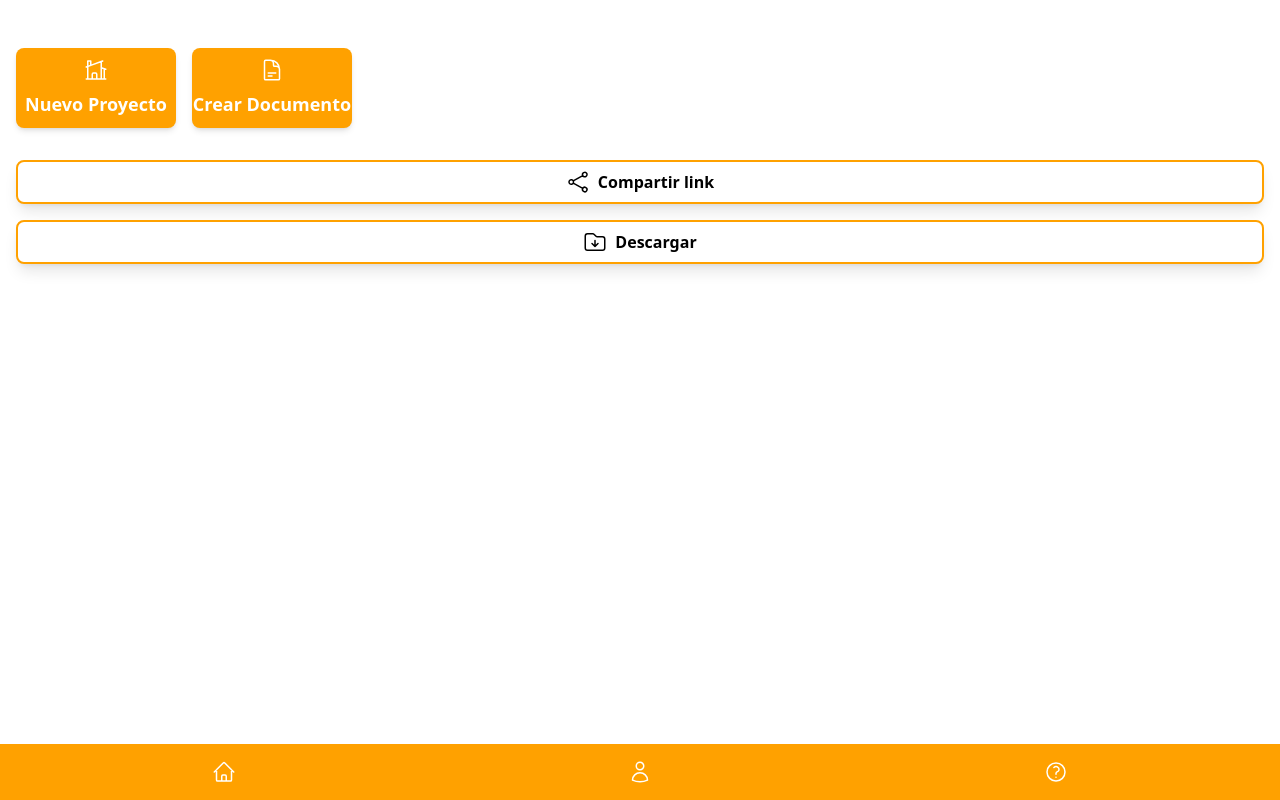
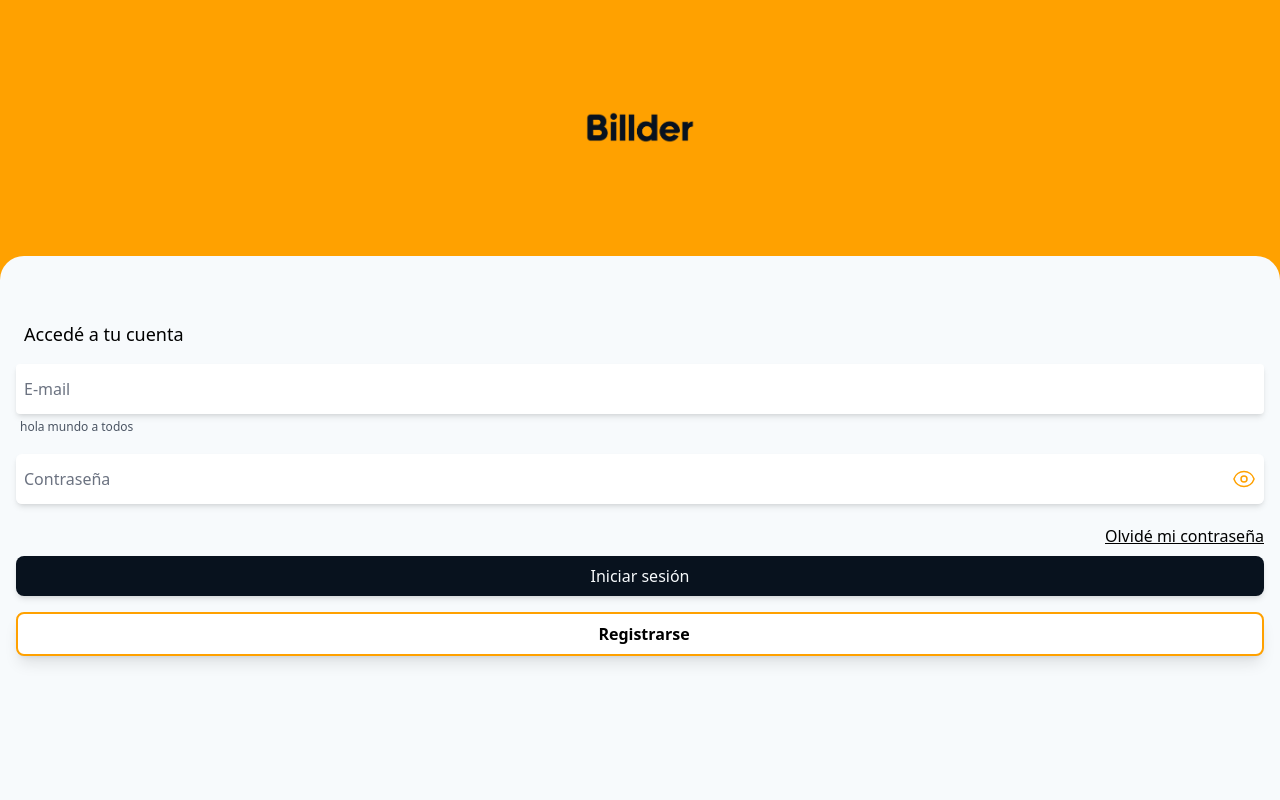
Before and after one commit to igrowker/i003-billder-front, a React (Vite) app: page /auth/login in a window 1280 px wide. Built offline with nearby package versions, Linux system fonts and the light colour scheme.

Commit message:
App routes creada

```diff
--- a/src/App.tsx
+++ b/src/App.tsx
@@ -1,86 +1,8 @@
-import { Routes, Route, useNavigate } from "react-router-dom";
-import Reusablebutton from "./ui/components/buttons/ReusableButton";
-import Modal from "./ui/components/modals/Modal";
-import { DocIcon, NewProjectIcon } from "./assets/icons/IconsActionCard";
-import ActionCard from "./ui/components/buttons/ActionCard";
+import { AppRouter } from "./router/AppRouter"
 
-import BottomNavBar from "./ui/components/buttons/BottomNavBar";
-import { useState } from "react";
-import ReusableButton from "./ui/components/buttons/ReusableButton";
-import OutlineButton from "./ui/components/buttons/OutlineButton";
-import { DownloadIcon, ShareIcon } from "./assets/icons/IconOutlineButton";
-import NewPage from "./auth/pages/NewPage";
 
-function App() {
-  const navigate = useNavigate();
-  const [isModalOpen, setModalOpen] = useState(false);
-
-  const openModal = () => setModalOpen(true);
-  const closeModal = () => setModalOpen(false);
-
+export const App = () => {
   return (
-    <>
-      <div className="container mx-auto p-4">
-        <Routes>
-          <Route
-            path="/"
-            element={
-              <>
-                <h1>Página principal</h1>
-                <Reusablebutton
-                  text="Ir a página nueva"
-                  onClick={() => navigate("/nueva-pagina")}
-                />
-                <button
-                  onClick={openModal}
-                  className="mt-4 bg-blue-500 text-white px-4 py-2 rounded"
-                >
-                  Abrir Modal
-                </button>
-              </>
-            }
-          />
-          <Route path="/nueva-pagina" element={<NewPage />} />
-        </Routes>
-      </div>
-      <div className="flex space-x-4 p-4">
-        <ActionCard
-          icon={<NewProjectIcon />}
-          label="Nuevo Proyecto"
-          onClick={() => alert("Nuevo proyecto clickeado")}
-        />
-        <ActionCard
-          icon={<DocIcon />}
-          label="Crear Documento"
-          onClick={() => alert("Crear documento")}
-        />
-      </div>
-      <div className="flex flex-col space-y-4 p-4">
-        <OutlineButton
-          icon={<ShareIcon />}
-          label="Compartir link"
-          onClick={() => alert("Link compartido")}
-        />
-        <OutlineButton
-          icon={<DownloadIcon />}
-          label="Descargar"
-          onClick={() => alert("Descarga iniciada")}
-        />
-      </div>
-      <BottomNavBar />
-      <Modal
-        isOpen={isModalOpen}
-        title="Título del Modal"
-        content={<p>Este es un contenido</p>}
-        footer={
-          <div className="flex flex-col w-full gap-3 shadow-md">
-            <ReusableButton text={"Cerrar"} onClick={closeModal} />
-            <ReusableButton text={"Confirmar"} onClick={closeModal} />
-          </div>
-        }
-      />
-    </>
-  );
+    <AppRouter/>
+  )
 }
-
-export default App;
--- /dev/null
+++ b/src/app/routes/AppRoutes.tsx
@@ -0,0 +1,10 @@
+import { Routes } from "react-router-dom"
+
+export const AppRoutes = () => {
+  return (
+    <Routes>
+        {/* Coloca tus rutas para las paginas principales */}
+        {/* <Routes path="path de la ruta" element={<Pagina />} /> */}
+    </Routes>
+  )
+}
--- a/src/auth/components/PersonalDataTab.tsx
+++ b/src/auth/components/PersonalDataTab.tsx
@@ -30,7 +30,7 @@
         />
       </div>
 
-      <div className='text-black bg-primary mt-8 rounded-lg px-8 pt-2 pb-5'>
+      <div className='text-black bg-customOrange mt-8 rounded-lg px-8 pt-2 pb-5'>
         <h3 className='text-md font-medium flex items-center justify-center  gap-3 mb-2'>
           {/* hardcodeado crear componente icono de firma */}
           <svg xmlns="http://www.w3.org/2000/svg" width="16" height="16" fill="currentColor" className="bi bi-feather" viewBox="0 0 16 16">
--- a/src/auth/pages/LoginPage.tsx
+++ b/src/auth/pages/LoginPage.tsx
@@ -1,13 +1,15 @@
+import OutlineButton from "../../ui/components/buttons/OutlineButton"
+import ReusableButton from "../../ui/components/buttons/ReusableButton"
 import { InputText } from "../../ui/components/inputs/InputText"
 
 export const LoginPage = () => {
   return (
-    <div className="h-dvh w-full  bg-primary">
+    <div className="h-dvh w-full  bg-customOrange">
         <div className=" h-[32%] grid place-content-center">
             <img src="/billder_title.png" className="h-[34px] " alt="Titulo billder" />
         </div>
 
-        <div className="bg-secondary h-[68%] rounded-t-3xl pt-12 px-4 ">
+        <div className="bg-customWhite h-[68%] rounded-t-3xl pt-12 px-4 ">
             <form className="flex flex-col  " action="">
                 <legend className="text-lg font-medium pl-2 pt-4 pr-1 pb-4 ">Accedé a tu cuenta</legend>
                 <div className="flex flex-col gap-10 mb-5">
@@ -24,6 +26,10 @@
 
                 </div>
                 <p className="underline text-end cursor-pointer ">Olvidé mi contraseña</p>
+                <div className="mt-2 flex flex-col gap-4">
+                    <ReusableButton  text="Iniciar sesión" />
+                    <OutlineButton onClick={() => {}} icon={<></>} label="Registrarse" />
+                </div>
             </form>
         </div>
 
--- a/src/auth/routes/AuthRoutes.tsx
+++ b/src/auth/routes/AuthRoutes.tsx
@@ -1,4 +1,4 @@
-import { Route, Routes } from "react-router-dom"
+import { Navigate, Route, Routes } from "react-router-dom"
 import { LoginPage, RegisterPage } from "../pages"
 
 export const AuthRoutes = () => {
@@ -12,6 +12,9 @@
                 path="login"
                 element={<LoginPage />}
             />
+            <Route path="/*"
+                element={<Navigate to="login" />}
+            />
         </Routes>
     )
 }
--- a/src/main.tsx
+++ b/src/main.tsx
@@ -1,14 +1,18 @@
 import { StrictMode } from "react";
 import { createRoot } from "react-dom/client";
 import { BrowserRouter } from "react-router-dom";
-import App from "./App.tsx";
+import { App } from "./App.tsx";
+
+
 import "./index.css";
-import { LoginPage } from "./auth/pages/";
 
-const user = true;
 
-createRoot(document.getElementById("root")!).render(
+const root = createRoot(document.getElementById('root')!);
+
+root.render(
   <BrowserRouter>
-    <StrictMode>{user ? <App /> : <LoginPage />}</StrictMode>
+    <StrictMode>
+      <App />
+    </StrictMode>
   </BrowserRouter>
 );
--- a/src/router/AppRouter.tsx
+++ b/src/router/AppRouter.tsx
@@ -1,12 +1,13 @@
 import { Route, Routes } from "react-router-dom"
 import { AuthRoutes } from "../auth/routes/AuthRoutes"
+import { AppRoutes } from "../app/routes/AppRoutes"
 
 export const AppRouter = () => {
-  return (
-    <Routes>
-        <Route path="'/*" />
-        <Route path="/auth/*" element={<AuthRoutes />}  />
+    return (
+        <Routes>
+            <Route path="'/*" element={<AppRoutes />} />
+            <Route path="/auth/*" element={<AuthRoutes />} />
 
-    </Routes>
-  )
+        </Routes>
+    )
 }
--- a/src/ui/components/buttons/BottomNavBar.tsx
+++ b/src/ui/components/buttons/BottomNavBar.tsx
@@ -1,10 +1,10 @@
 import { Link, useLocation } from "react-router-dom";
+import { useState, useEffect } from "react";
 import {
   HomeIcon,
   UserIcon,
   HelpIcon,
 } from "../../../assets/icons/IconsNavBars";
-import { useState, useEffect } from "react";
 
 const BottomNavBar = () => {
   const location = useLocation();
--- a/src/ui/components/inputs/InputText.tsx
+++ b/src/ui/components/inputs/InputText.tsx
@@ -46,7 +46,7 @@
     setIsFocused(false)
   };
 
-  const normalStyle = `${isFocused ? 'border-[3px] border-primary' : ''} `
+  const normalStyle = `${isFocused ? 'border-[3px] border-customOrange' : ''} `
   const outlinedBlackStyle = 'focus:ring-2 focus:ring-orange/600'
 
 
@@ -130,7 +130,7 @@
                   {...attributes}
                 />
                 {/* Código hardcodeado, crear componentes de iconos de: Ojo abierto y Ojo cerrado */}
-                <button type="button" className="bg-white px-2 text-primary" onClick={handleTogglePasswordSee}>
+                <button type="button" className="bg-white px-2 text-customOrange" onClick={handleTogglePasswordSee}>
                   {
                     (canPasswordSee)
                       ? (
```
